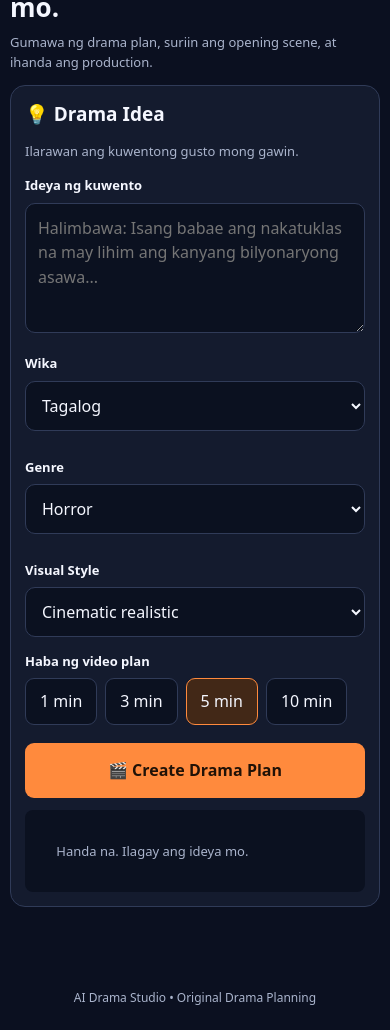
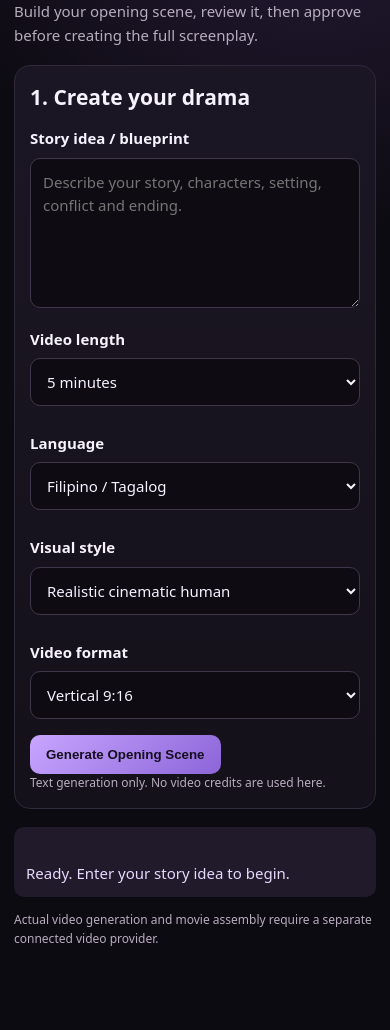
Before and after one commit to chrisjeanlipon14-debug/ai-drama-studio-ai, a website: page public/index.html in a window 390 px wide. Shown: the part 177-1207 px from the top of the page. After the commit the page ends 1151 px from the top, so only its background shows below. Drawn offline with Linux system fonts and the light colour scheme.

Commit message:
Update index.html

```diff
--- a/public/index.html
+++ b/public/index.html
@@ -1,348 +1,136 @@
-
 <!doctype html>
-<html lang="tl">
+<html lang="en">
 <head>
-  <meta charset="UTF-8">
-  <meta name="viewport" content="width=device-width, initial-scale=1">
-  <meta name="theme-color" content="#111827">
-  <meta name="description" content="AI Drama Studio — gumawa ng original drama stories at cinematic production plans.">
+<meta charset="utf-8">
+<meta name="viewport" content="width=device-width,initial-scale=1">
+<meta name="theme-color" content="#100d18">
 <title>AI Drama Studio</title>
-
 <style>
-    :root {
-      --bg: #0b1020;
-      --panel: #141b2e;
-      --panel2: #0b1120;
-      --text: #f5f7ff;
-      --muted: #aab4cc;
-      --line: #303b58;
-      --accent: #ff8a3d;
-      --green: #a9f4c5;
-      --red: #ffbaba;
-    }
-
-    * { box-sizing: border-box; }
-
-    body {
-      margin: 0;
-      background: var(--bg);
-      color: var(--text);
-      font: 16px/1.55 system-ui, sans-serif;
-    }
-
-    header {
-      padding: 20px 16px;
-      background: #0c1222;
-      border-bottom: 1px solid var(--line);
-    }
-
-    .wrap, main {
-      width: min(100% - 28px, 1000px);
-      margin: auto;
-    }
-
-    .brand {
-      font-size: 23px;
-      font-weight: 900;
-      color: var(--accent);
-    }
-
-    .muted { color: var(--muted); font-size: 13px; }
-
-    main { padding: 24px 0 44px; }
-
-    h1 {
-      font-size: clamp(26px, 5vw, 36px);
-      line-height: 1.2;
-      margin-bottom: 8px;
-    }
-
-    h2 { font-size: 19px; margin: 0 0 12px; }
-    h3 { font-size: 16px; margin: 0 0 8px; }
-
-    p { margin-top: 8px; }
-
-    .card {
-      background: var(--panel);
-      border: 1px solid var(--line);
-      border-radius: 15px;
-      padding: 18px;
-      margin-bottom: 16px;
-      min-width: 0;
-    }
-
-    label {
-      display: block;
-      margin: 14px 0 7px;
-      font-size: 13px;
-      font-weight: 800;
-    }
-
-    textarea, select, input {
-      width: 100%;
-      padding: 12px;
-      background: var(--panel2);
-      border: 1px solid var(--line);
-      border-radius: 10px;
-      color: var(--text);
-      font: inherit;
-    }
-
-    textarea {
-      min-height: 130px;
-      resize: vertical;
-    }
-
-    .grid {
-      display: grid;
-      grid-template-columns: repeat(3, minmax(0, 1fr));
-      gap: 12px;
-    }
-
-    .lengths, .actions {
-      display: flex;
-      flex-wrap: wrap;
-      gap: 8px;
-    }
-
-    button {
-      cursor: pointer;
-      font: inherit;
-      border-radius: 9px;
-      padding: 10px 14px;
-    }
-
-    button:disabled {
-      opacity: .55;
-      cursor: not-allowed;
-    }
-
-    .length-btn, .secondary {
-      background: var(--panel2);
-      color: var(--text);
-      border: 1px solid var(--line);
-    }
-
-    .length-btn.selected {
-      border-color: var(--accent);
-      background: #422817;
-    }
-
-    .primary {
-      background: var(--accent);
-      color: #211207;
-      border: 0;
-      font-weight: 900;
-    }
-
-    #send-button {
-      width: 100%;
-      padding: 15px;
-      margin-top: 18px;
-    }
-
-    .status {
-      margin-top: 12px;
-      padding: 11px;
-      border-radius: 8px;
-      background: var(--panel2);
-      color: var(--muted);
-      white-space: pre-wrap;
-      overflow-wrap: anywhere;
-      font-size: 13px;
-    }
-
-    .status.error { color: var(--red); }
-    .status.ok { color: var(--green); }
-
-    #result, #approval-panel, #video-panel {
-      display: none;
-    }
-
-    #output, #opening-scene {
-      white-space: pre-wrap;
-      overflow-wrap: anywhere;
-      background: var(--panel2);
-      border: 1px solid var(--line);
-      border-radius: 10px;
-      padding: 14px;
-      font: 14px/1.7 system-ui, sans-serif;
-      min-height: 60px;
-    }
-
-    .note {
-      padding: 12px;
-      background: var(--panel2);
-      border: 1px solid var(--line);
-      border-radius: 10px;
-      color: var(--muted);
-      font-size: 13px;
-    }
-
-    .approval-actions {
-      display: flex;
-      flex-wrap: wrap;
-      gap: 10px;
-      margin-top: 14px;
-    }
-
-    .approve {
-      background: #17452f;
-      border: 1px solid #26784d;
-      color: #d6ffe5;
-      font-weight: 800;
-    }
-
-    .revise {
-      background: var(--panel2);
-      border: 1px solid var(--line);
-      color: var(--text);
-    }
-
-    footer {
-      text-align: center;
-      padding: 22px 14px;
-      color: var(--muted);
-      font-size: 12px;
-    }
-
-    @media (max-width: 620px) {
-      .grid { grid-template-columns: 1fr; }
-      .card { padding: 14px; }
-      .wrap, main { width: min(100% - 20px, 1000px); }
-      .approval-actions button { flex: 1 1 100%; }
+:root{color-scheme:dark;--bg:#0d0b12;--line:#30283b;--text:#f7f2ff;--muted:#b8adbf;--accent:#c7a5ff;--accent2:#8c65d8}
+*{box-sizing:border-box}
+body{margin:0;background:radial-gradient(circle at 80% 0,#2a1d3c 0,transparent 34%),var(--bg);color:var(--text);font:15px/1.55 system-ui,Arial,sans-serif}
+.wrap{max-width:1000px;margin:auto;padding:22px}
+.top{display:flex;justify-content:space-between;align-items:center;gap:12px;flex-wrap:wrap;border-bottom:1px solid var(--line);padding:8px 0 18px}
+.brand{font-weight:850;letter-spacing:.06em}
+.brand span{color:var(--accent)}
+.pill,.tag{border:1px solid var(--line);border-radius:999px;padding:5px 10px;color:var(--muted);font-size:12px}
+h1{font-size:clamp(30px,6vw,48px);line-height:1.08;margin:26px 0 10px}
+h2{font-size:21px;margin:0 0 12px}
+p{color:var(--muted)}
+.card{background:linear-gradient(180deg,#1b1624,#14111a);border:1px solid var(--line);border-radius:16px;padding:20px;margin:18px 0}
+label{display:block;font-weight:700;margin:14px 0 7px}
+textarea,input,select{width:100%;background:#0e0b13;color:var(--text);border:1px solid #40364c;border-radius:10px;padding:12px;font:inherit}
+textarea{min-height:150px;resize:vertical}
+.grid{display:grid;grid-template-columns:repeat(2,minmax(0,1fr));gap:12px}
+.actions{display:flex;gap:10px;flex-wrap:wrap;margin-top:16px}
+button{border:0;border-radius:10px;padding:12px 16px;font-weight:750;cursor:pointer;background:#30263d;color:white}
+button.primary{background:linear-gradient(135deg,var(--accent),var(--accent2));color:#160e20}
+button:disabled{opacity:.5;cursor:not-allowed}
+.status{padding:12px;border-radius:10px;background:#211a2b;color:#e8d9ff;margin:14px 0;white-space:pre-wrap}
+.status.error{background:#351b20;color:#ffd8dc}
+.output{white-space:pre-wrap;overflow-wrap:anywhere;line-height:1.65;color:#f2eaf9}
+.hidden{display:none!important}
+.small{font-size:12px;color:var(--muted)}
+@media(max-width:650px){
+.wrap{padding:14px}
+.grid{grid-template-columns:1fr}
+.card{padding:15px}
+.top{align-items:flex-start}
 }
 </style>
 </head>
+<body>
+<main class="wrap">
 
-<body>
-<header>
-  <div class="wrap">
-    <div class="brand">🎬 AI Drama Studio</div>
-    <div class="muted">Original Drama • Romance • Horror • Short Videos</div>
-  </div>
+<header class="top">
+  <div class="brand">AI <span>DRAMA</span> STUDIO</div>
+  <div class="pill">Version 1.0</div>
 </header>
 
-<main>
-  <h1>Gawing kuwento ang ideya mo.</h1>
-  <p class="muted">
-    Gumawa ng drama plan, suriin ang opening scene, at ihanda ang production.
-  </p>
+<h1>Turn your idea into a complete drama.</h1>
+<p>Build your opening scene, review it, then approve before creating the full screenplay.</p>
 
 <section class="card">
-    <h2>💡 Drama Idea</h2>
-    <p class="muted">Ilarawan ang kuwentong gusto mong gawin.</p>
+<h2>1. Create your drama</h2>
 
-    <label for="user-input">Ideya ng kuwento</label>
-    <textarea id="user-input"
-      placeholder="Halimbawa: Isang babae ang nakatuklas na may lihim ang kanyang bilyonaryong asawa..."></textarea>
+<label for="idea">Story idea / blueprint</label>
+<textarea id="idea" placeholder="Describe your story, characters, setting, conflict and ending."></textarea>
 
 <div class="grid">
 <div>
-        <label for="language">Wika</label>
-        <select id="language">
-          <option value="Tagalog">Tagalog</option>
-          <option value="English">English</option>
-          <option value="Taglish">Taglish</option>
+<label for="duration">Video length</label>
+<select id="duration">
+<option value="1">1 minute</option>
+<option value="3">3 minutes</option>
+<option value="5" selected>5 minutes</option>
+<option value="10">10 minutes</option>
+<option value="20">20 minutes</option>
 </select>
 </div>
 
 <div>
-        <label for="genre">Genre</label>
-        <select id="genre">
-          <option>Horror</option>
-          <option>Drama</option>
-          <option>Comedy</option>
-          <option>Romance</option>
-          <option>Mystery</option>
-          <option>Thriller</option>
-          <option>Family drama</option>
+<label for="language">Language</label>
+<select id="language">
+<option value="Filipino / natural Tagalog">Filipino / Tagalog</option>
+<option value="English">English</option>
 </select>
 </div>
 
 <div>
-        <label for="style">Visual Style</label>
-        <select id="style">
-          <option>Cinematic realistic</option>
-          <option>3D cartoon</option>
-          <option>Stylized animation</option>
-          <option>Anime-inspired</option>
+<label for="visual">Visual style</label>
+<select id="visual">
+<option>Realistic cinematic human</option>
+<option>2D animation</option>
+<option>3D animation</option>
+</select>
+</div>
+
+<div>
+<label for="aspect">Video format</label>
+<select id="aspect">
+<option value="9:16">Vertical 9:16</option>
+<option value="16:9">Landscape 16:9</option>
+<option value="1:1">Square 1:1</option>
 </select>
 </div>
 </div>
 
-    <label>Haba ng video plan</label>
-    <div class="lengths" id="length-options">
-      <button type="button" class="length-btn" data-minutes="1">1 min</button>
-      <button type="button" class="length-btn" data-minutes="3">3 min</button>
-      <button type="button" class="length-btn selected" data-minutes="5">5 min</button>
-      <button type="button" class="length-btn" data-minutes="10">10 min</button>
+<div class="actions">
+<button class="primary" id="openingBtn">Generate Opening Scene</button>
 </div>
 
-    <button id="send-button" class="primary" type="button">
-      🎬 Create Drama Plan
-    </button>
+<div class="small">Text generation only. No video credits are used here.</div>
+</section>
 
-    <div id="status" class="status" role="status" aria-live="polite">
-      Handa na. Ilagay ang ideya mo.
+<section class="card hidden" id="openingCard">
+<h2>2. Review the opening scene</h2>
+<div id="openingOutput" class="output"></div>
+
+<div class="actions">
+<button id="reviseBtn">Regenerate opening</button>
+<button class="primary" id="approveBtn">Approve opening & create full plan</button>
 </div>
 </section>
 
-  <section id="approval-panel" class="card">
-    <h2>🎬 Opening Scene Approval</h2>
-    <p class="muted">
-      Suriin muna ang unang eksena bago magpatuloy sa buong production plan.
-    </p>
+<section class="card hidden" id="fullCard">
+<h2>3. Complete drama plan</h2>
+<div id="fullOutput" class="output"></div>
 
-    <div id="opening-scene"></div>
-
-    <div class="note">
-      Ang pag-apruba rito ay para sa story workflow lamang.
-      Hindi ito nangangahulugang nagawa na ang isang video.
-    </div>
-
-    <div class="approval-actions">
-      <button id="approve-opening" class="approve" type="button">
-        ✓ Approve Opening Scene
-      </button>
-      <button id="revise-opening" class="revise" type="button">
-        ✎ Revise Opening Scene
-      </button>
-    </div>
-
-    <div id="approval-status" class="status" role="status" aria-live="polite">
-      Basahin ang opening scene bago magpatuloy.
+<div class="actions">
+<button id="copyBtn">Copy full plan</button>
+<button id="downloadBtn">Download screenplay (.txt)</button>
 </div>
 </section>
 
-  <section id="result" class="card">
-    <h2>📜 Drama Plan</h2>
-
-    <div class="actions">
-      <button id="copy-button" class="secondary" type="button">Kopyahin</button>
-      <button id="download-button" class="secondary" type="button">I-download</button>
+<div id="status" class="status" role="status">
+Ready. Enter your story idea to begin.
 </div>
 
-    <pre id="output"></pre>
-  </section>
-
-  <section id="video-panel" class="card">
-    <h2>🎥 Video Production</h2>
-    <p class="muted">
-      Hindi pa nagsisimula ang video generation. Ihahanda muna ang ligtas
-      na koneksiyon at status checking bago magpadala ng paid request.
+<p class="small">
+Actual video generation and movie assembly require a separate connected video provider.
 </p>
 
-    <div id="video-status" class="status" role="status" aria-live="polite">
-      Hindi pa handa ang video generation.
-    </div>
-  </section>
 </main>
-
-<footer>
-  AI Drama Studio • Original Drama Planning
-</footer>
-
-<script src="/chat.js?v=20261021-2" defer></script>
+<script src="/chat.js" defer></script>
 </body>
 </html>
```
Lines whose indentation alone changed are shown as unchanged.
